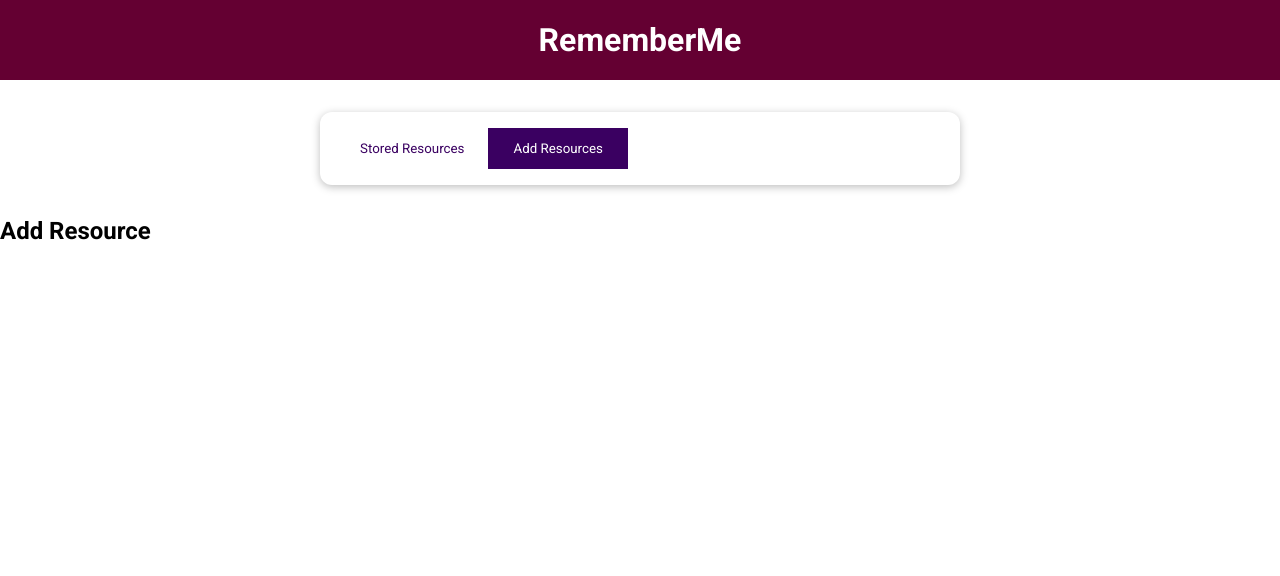
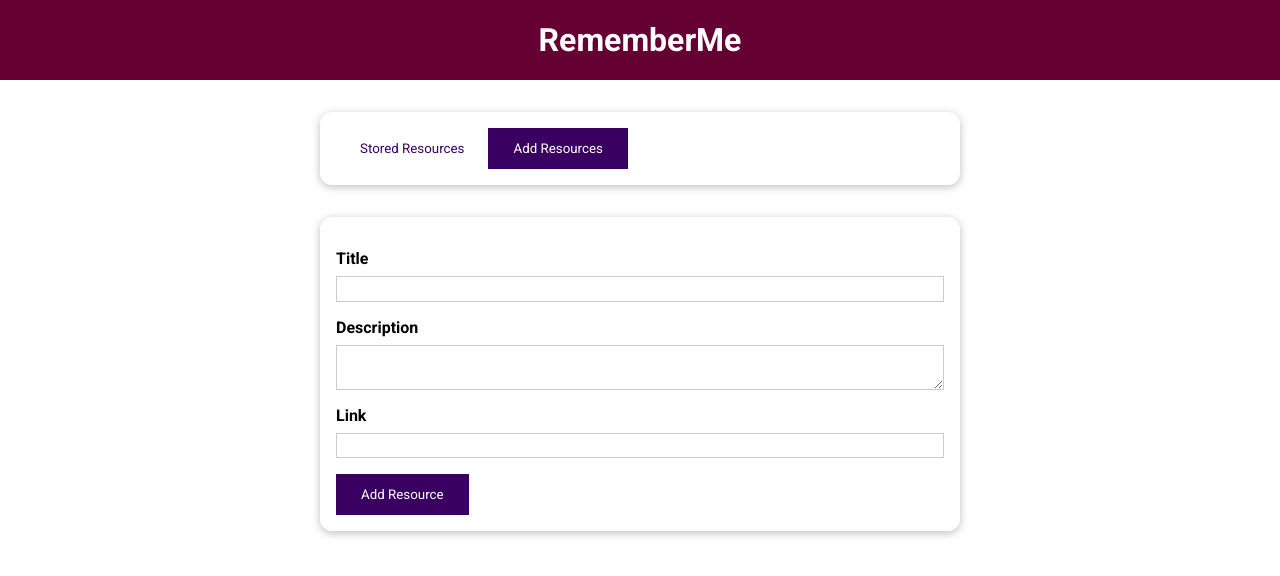
Before and after one commit to LinGaOscar/Vue_Complete_Guide, a Vue app in the folder 10-course-project-resourses-app/prj-cmp-01-starting-setup/: page / in a window 1280 px wide. Both pictures are taken after a click on the button "Add Resources". Shown: the top 576 px of the page. Built offline with nearby package versions, Linux system fonts and the light colour scheme.

Commit message:
build add resource

```diff
--- /dev/null
+++ b/10-course-project-resourses-app/prj-cmp-01-starting-setup/src/add-resource.css
@@ -0,0 +1,25 @@
+label {
+  font-weight: bold;
+  display: block;
+  margin-bottom: 0.5rem;
+}
+
+input,
+textarea {
+  display: block;
+  width: 100%;
+  font: inherit;
+  padding: 0.15rem;
+  border: 1px solid #ccc;
+}
+
+input:focus,
+textarea:focus {
+  outline: none;
+  border-color: #3a0061;
+  background-color: #f7ebff;
+}
+
+.form-control {
+  margin: 1rem 0;
+}
--- a/10-course-project-resourses-app/prj-cmp-01-starting-setup/src/components/UI/BaseButton.vue
+++ b/10-course-project-resourses-app/prj-cmp-01-starting-setup/src/components/UI/BaseButton.vue
@@ -1,5 +1,5 @@
 <template>
-  <button :type="type" :class="mode">
+  <button :class="mode">
     <slot></slot>
   </button>
 
@@ -7,7 +7,7 @@
 
 <script>
 export default {
-  props: ['type','mode']
+  props: ['mode']
 }
 </script>
 
--- a/10-course-project-resourses-app/prj-cmp-01-starting-setup/src/components/learning-resources/AddResource.vue
+++ b/10-course-project-resourses-app/prj-cmp-01-starting-setup/src/components/learning-resources/AddResource.vue
@@ -1,11 +1,58 @@
 <template>
-  <h2>Add Resource</h2>
+  <base-card>
+    <form>
+      <div class="form-control">
+        <label for="title">Title</label>
+        <input id="title" name="title" type="text">
+      </div>
+      <div class="form-control">
+        <label for="description">Description</label>
+        <textarea id="description" name="description" row="3"></textarea>
+      </div>
+      <div class="form-control">
+        <label for="link">Link</label>
+        <input id="link" name="link" type="text">
+      </div>
+      <div>
+        <base-button type="submit">Add Resource</base-button>
+      </div>
+    </form>
+  </base-card>
 </template>
 
 <script>
-export default {}
+import BaseCard from "@/components/UI/BaseCard";
+import BaseButton from "@/components/UI/BaseButton";
+
+export default {
+  components: {BaseButton, BaseCard}
+}
 </script>
 
 <style scoped>
+label {
+  font-weight: bold;
+  display: block;
+  margin-bottom: 0.5rem;
+}
 
+input,
+textarea {
+  display: block;
+  width: 100%;
+  font: inherit;
+  padding: 0.15rem;
+  border: 1px solid #ccc;
+}
+
+input:focus,
+textarea:focus {
+  outline: none;
+  border-color: #3a0061;
+  background-color: #f7ebff;
+}
+
+.form-control {
+  margin: 1rem 0;
+}
 </style>
```
